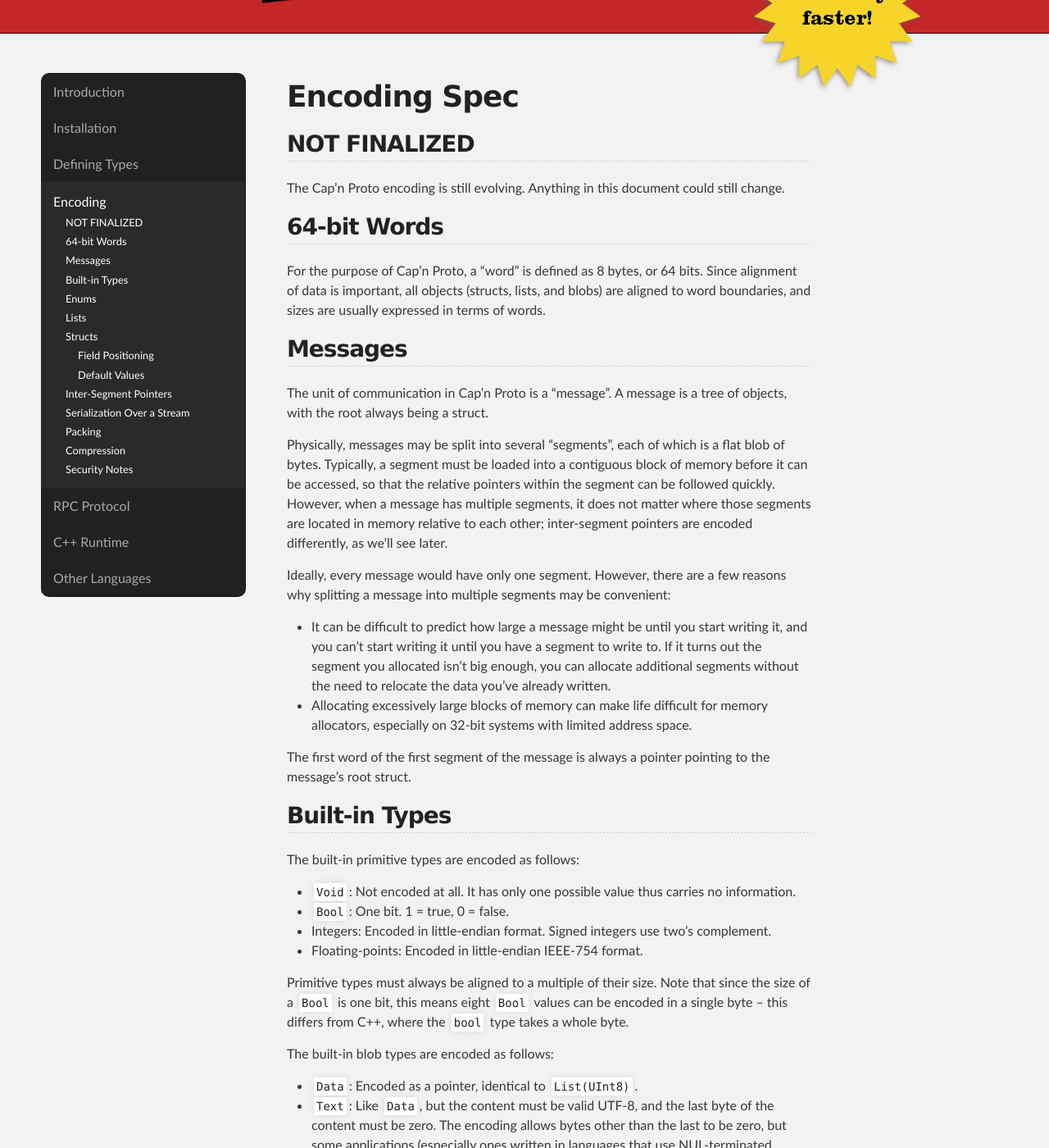
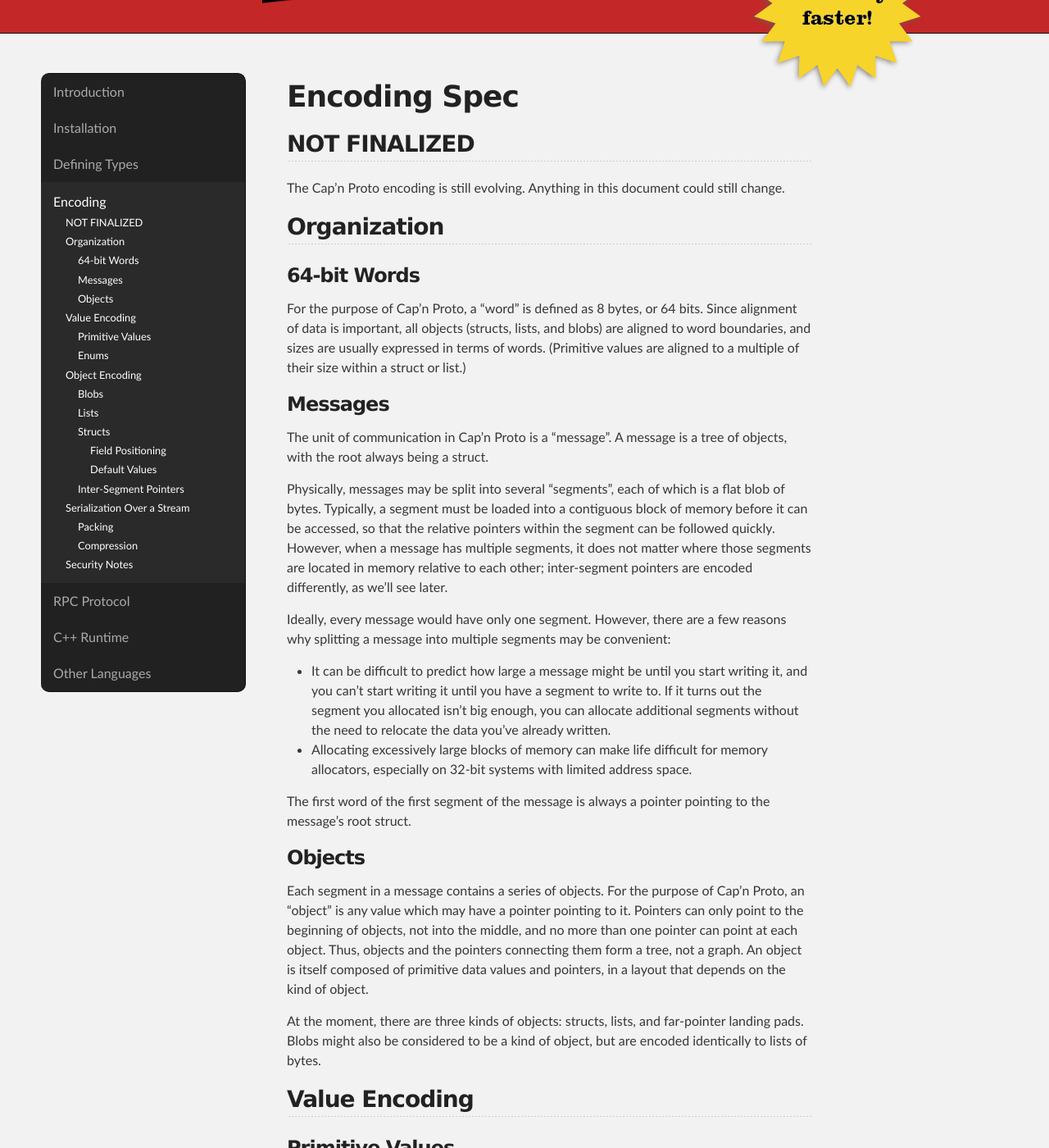
Before and after one commit to capnproto/capnproto, a Jekyll site: the page built from doc/encoding.md, in a window 1280 px wide and 1400 px high, scrolled down 371 px. Shown: the whole window at 82% size. Built offline with Jekyll 4.4.1, drawn with Linux system fonts in a browser that asks for light colours; some of the changed text lies outside the part shown.

Commit message:
Organize encoding docs a bit better.

```diff
--- a/doc/encoding.md
+++ b/doc/encoding.md
@@ -8,13 +8,16 @@
 
 The Cap'n Proto encoding is still evolving.  Anything in this document could still change.
 
-## 64-bit Words
+## Organization
+
+### 64-bit Words
 
 For the purpose of Cap'n Proto, a "word" is defined as 8 bytes, or 64 bits.  Since alignment of
 data is important, all objects (structs, lists, and blobs) are aligned to word boundaries, and
-sizes are usually expressed in terms of words.
+sizes are usually expressed in terms of words.  (Primitive values are aligned to a multiple of
+their size within a struct or list.)
 
-## Messages
+### Messages
 
 The unit of communication in Cap'n Proto is a "message".  A message is a tree of objects, with
 the root always being a struct.
@@ -38,7 +41,21 @@
 The first word of the first segment of the message is always a pointer pointing to the message's
 root struct.
 
-## Built-in Types
+### Objects
+
+Each segment in a message contains a series of objects.  For the purpose of Cap'n Proto, an "object"
+is any value which may have a pointer pointing to it.  Pointers can only point to the beginning of
+objects, not into the middle, and no more than one pointer can point at each object.  Thus, objects
+and the pointers connecting them form a tree, not a graph.  An object is itself composed of
+primitive data values and pointers, in a layout that depends on the kind of object.
+
+At the moment, there are three kinds of objects:  structs, lists, and far-pointer landing pads.
+Blobs might also be considered to be a kind of object, but are encoded identically to lists of
+bytes.
+
+## Value Encoding
+
+### Primitive Values
 
 The built-in primitive types are encoded as follows:
 
@@ -51,6 +68,14 @@
 a `Bool` is one bit, this means eight `Bool` values can be encoded in a single byte -- this differs
 from C++, where the `bool` type takes a whole byte.
 
+### Enums
+
+Enums are encoded the same as `UInt16`.
+
+## Object Encoding
+
+### Blobs
+
 The built-in blob types are encoded as follows:
 
 * `Data`:  Encoded as a pointer, identical to `List(UInt8)`.
@@ -108,7 +129,7 @@
 elements being fixed-size lists rather than structs.  In this case, the tag would look like a list
 pointer rather than a struct pointer.  As of this writing, no such feature has been implemented.
 
-## Structs
+### Structs
 
 A struct value is encoded as a pointer to its content.  The content is split into two sections:
 data and pointers, with the pointer section appearing immediately after the data section.  This
@@ -127,7 +148,7 @@
     C (16 bits) = Size of the struct's data section, in words.
     D (16 bits) = Size of the struct's pointer section, in words.
 
-### Field Positioning
+#### Field Positioning
 
 Ignoring unions, the layout of fields within the struct is determined by the following algorithm:
 
@@ -177,7 +198,7 @@
 maintain backwards-compatibility as fields are added.  The worst case should be rare in practice,
 and can be avoided entirely by always declaring a union's largest member first.
 
-### Default Values
+#### Default Values
 
 A default struct is always all-zeros.  To achieve this, fields in the data section are stored xor'd
 with their defined default values.  An all-zero pointer is considered "null" (such a pointer would
@@ -194,7 +215,7 @@
   binaries that do not know about this field will still have its default value set correctly --
   because it is always zero.
 
-## Inter-Segment Pointers
+### Inter-Segment Pointers
 
 When a pointer needs to point to a different segment, offsets no longer work.  We instead encode
 the pointer as a "far pointer", which looks like this:
@@ -246,7 +267,7 @@
 * (0 or 4 bytes) Padding up to the next word boundary.
 * The content of each segment, in order.
 
-## Packing
+### Packing
 
 For cases where bandwidth usage matters, Cap'n Proto defines a simple compression scheme called
 "packing".  This scheme is based on the observation that Cap'n Proto messages contain lots of
@@ -279,7 +300,7 @@
 Packing is normally applied on top of the standard stream framing described in the previous
 section.
 
-## Compression
+### Compression
 
 When Cap'n Proto messages may contain repetitive data (especially, large text blobs), it makes sense
 to apply a standard compression algorithm in addition to packing.  When CPU time is scarce, we
```
Also changed, not shown: other parts of doc/encoding.md (+1 -5 lines), 1 other file.
